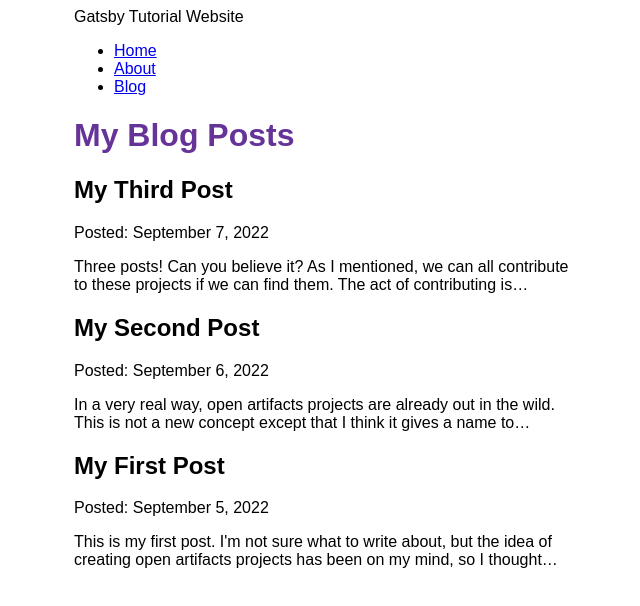
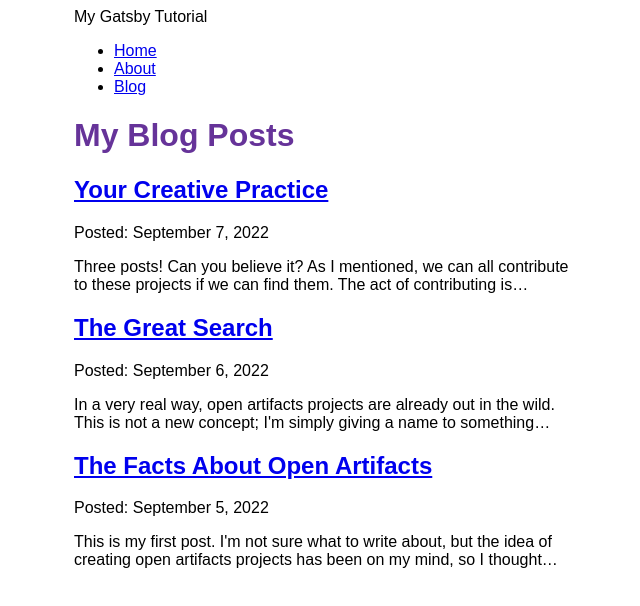
Before and after one commit to jimappleg8/my-gatsby-portfolio, a Gatsby site: page /blog in a window 1280 px wide. Shown: the whole page, without its empty margins (316-956 px from the left). Built offline with nearby package versions, Linux system fonts and the light colour scheme; Gatsby itself is replaced by a stand-in of ours.

Commit message:
Finished Gatsby Tutorial Part 6

```diff
--- a/blog/my-second-post.mdx
+++ /dev/null
@@ -1,11 +0,0 @@
----
-title: "My Second Post"
-date: "2022-09-06"
-slug: "my-second-post"
----
-
-In a very real way, open artifacts projects are already out in the wild. This is not a new concept except that I think it gives a name to something that people were already moving toward.
-
-I think one of the first goals would be to find as many of these existing open artifacts projects and let other people know about them. I can only do so much of this kind of thing, and I would appreciate anyone else lending a hand. In true open artifacts spirit, this website is an open artifacts project designed to gather and disseminate information about open artifacts projects.
-
-Let's call it the Great Search for Open Artifacts! Join us in the search and help highlight projects that we can all contribute to.
--- a/blog/my-first-post.mdx
+++ b/blog/the-facts-about-open-artifacts.mdx
@@ -1,7 +1,7 @@
 ---
-title: "My First Post"
+title: "The Facts About Open Artifacts"
 date: "2022-09-05"
-slug: "my-first-post"
+slug: "the-facts-about-open-artifacts"
 ---
 
 This is my first post. I'm not sure what to write about, but the idea of creating open artifacts projects has been on my mind, so I thought I'd start with that.
@@ -13,4 +13,4 @@ The idea is to
 1. Make the information available so that anyone in the world can create it.
 2. Create a collaborative space in which everyone who wants to can contribute to the project.
 
-**Yay Open ARtifacts!**
+**Yay Open Artifacts!**
--- /dev/null
+++ b/blog/the-great-search.mdx
@@ -0,0 +1,11 @@
+---
+title: "The Great Search"
+date: "2022-09-06"
+slug: "the-great-search"
+---
+
+In a very real way, open artifacts projects are already out in the wild. This is not a new concept; I'm simply giving a name to something that people were already moving toward.
+
+I think one of the first goals would be to find as many of these existing open artifacts projects as we possibly can and let other people know about them. I can only do so much of this kind of thing, and I would appreciate anyone else lending a hand. In true open artifacts spirit, this website is an open artifacts project designed to gather and disseminate information about open artifacts projects.
+
+Let's call it the Great Search for Open Artifacts! Join us in the search and help highlight projects that we can all contribute to.
--- a/blog/my-third-post.mdx
+++ b/blog/your-creative-practice.mdx
@@ -1,7 +1,7 @@
 ---
-title: "My Third Post"
+title: "Your Creative Practice"
 date: "2022-09-07"
-slug: "my-third-post"
+slug: "your-creative-practice"
 ---
 
 Three posts! Can you believe it?
--- a/gatsby-config.js
+++ b/gatsby-config.js
@@ -1,6 +1,6 @@
 module.exports = {
   siteMetadata: {
-    title: `Gatsby Tutorial Website`,
+    title: `My Gatsby Tutorial`,
     siteUrl: `https://www.yourdomain.tld`,
   },
   plugins: [
--- a/src/pages/blog.js
+++ b/src/pages/blog/index.js
@@ -1,7 +1,7 @@
 import * as React from 'react'
-import { graphql } from 'gatsby'
-import Layout from '../components/layout'
-import Seo from '../components/seo'
+import { Link, graphql } from 'gatsby'
+import Layout from '../../components/layout'
+import Seo from '../../components/seo'
 
 const BlogPage = ({ data }) => {
   return (
@@ -9,7 +9,11 @@ const BlogPage = ({ data }) => {
       {
         data.allMdx.nodes.map(node => (
           <article key={node.id}>
-            <h2>{node.frontmatter.title}</h2>
+            <h2>
+              <Link to={node.frontmatter.slug}>
+                {node.frontmatter.title}
+              </Link>
+            </h2>
             <p>Posted: {node.frontmatter.date}</p>
             <p>{node.excerpt}</p>
           </article>
@@ -26,6 +30,7 @@ export const query = graphql`
         frontmatter {
           title
           date(formatString: "MMMM D, YYYY")
+          slug
         }
         id
         excerpt
```
Also changed, not shown: src/pages/blog/{mdx.frontmatter__slug}.js (added, +28 -0 lines).
